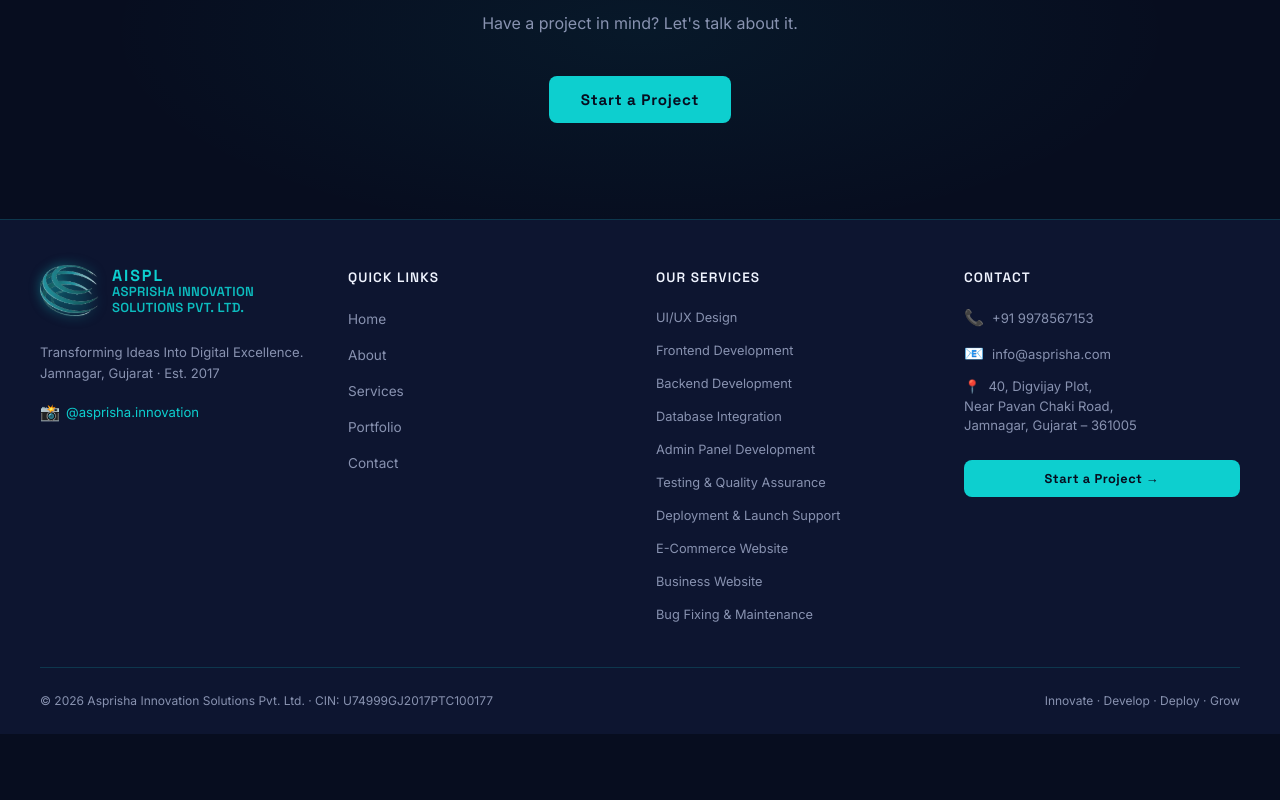
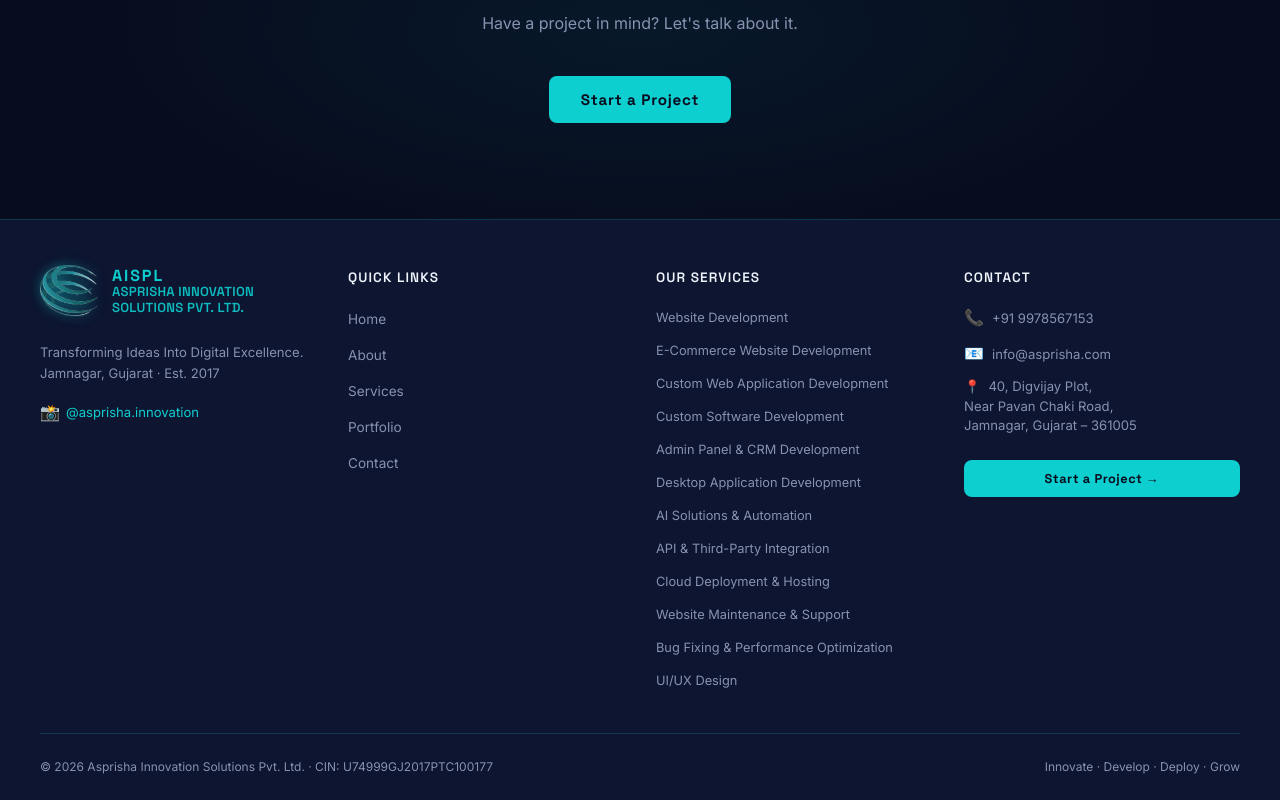
Before and after one commit to seemazala/asprisha-project, a React (Create React App) app: page / in a window 1280 px wide. Shown: the part 2054-2854 px from the top of the page. Before the commit the page ends 2788 px from the top, so only its background shows below. Built offline with nearby package versions, Linux system fonts and the light colour scheme; no server answers.

Commit message:
Updated footer services list

```diff
--- a/src/components/Footer.js
+++ b/src/components/Footer.js
@@ -5,16 +5,18 @@
 
   // Services - EXACTLY MATCHING with Services Page
   const services = [
+    'Website Development',
+    'E-Commerce Website Development',
+    'Custom Web Application Development',
+    'Custom Software Development',
+    'Admin Panel & CRM Development',
+    'Desktop Application Development',
+    'AI Solutions & Automation',
+    'API & Third-Party Integration',
+    'Cloud Deployment & Hosting',
+    'Website Maintenance & Support',
+    'Bug Fixing & Performance Optimization',
     'UI/UX Design',
-    'Frontend Development',
-    'Backend Development',
-    'Database Integration',
-    'Admin Panel Development',
-    'Testing & Quality Assurance',
-    'Deployment & Launch Support',
-    'E-Commerce Website',
-    'Business Website',
-    'Bug Fixing & Maintenance',
   ];
 
   return (
```
